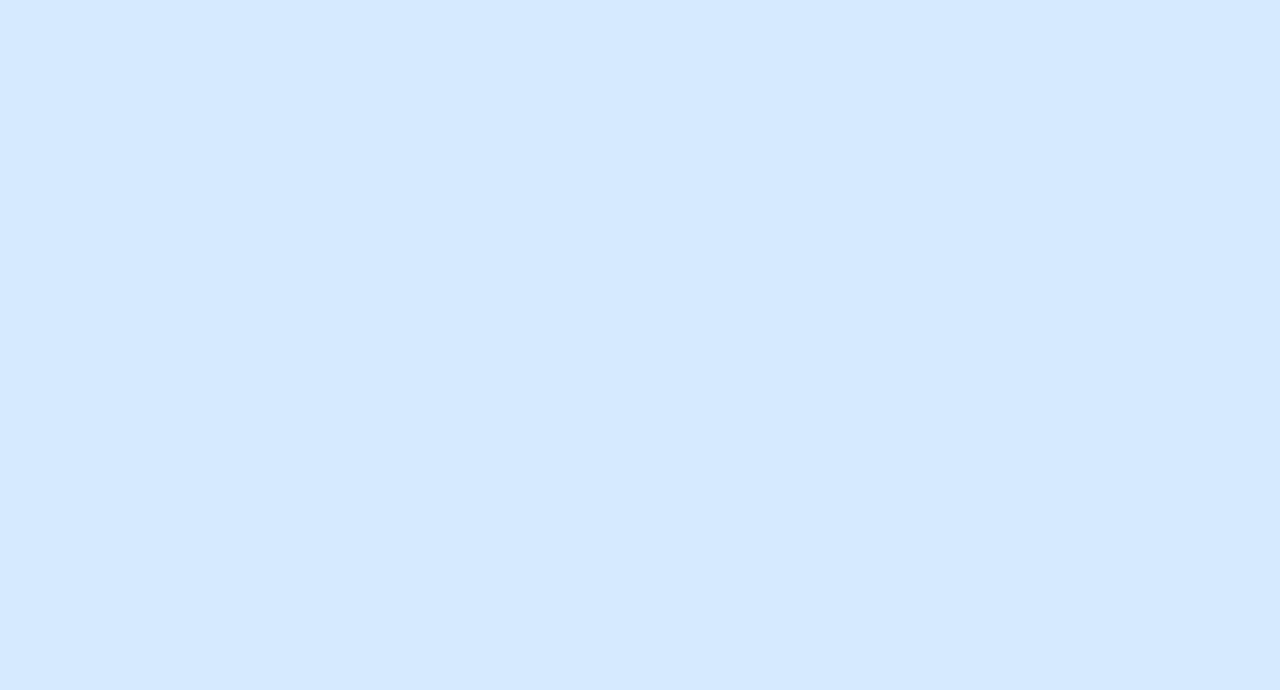
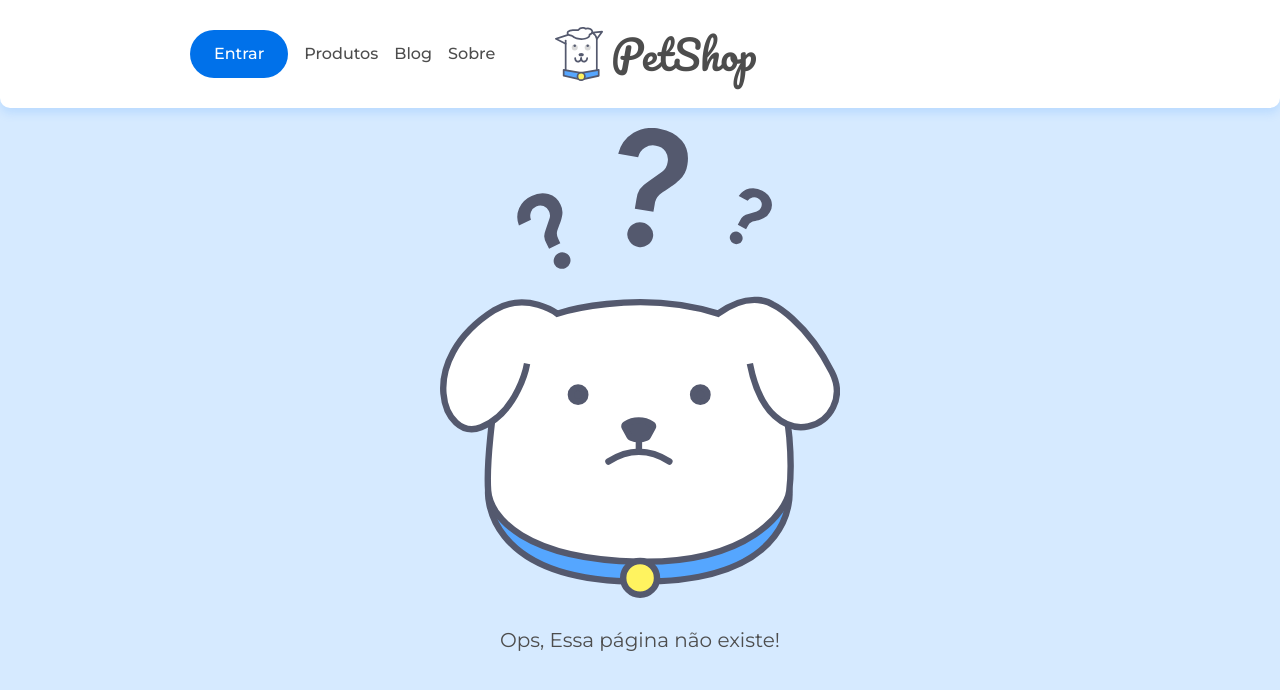
Before and after one commit to charlesmsfernandes/react-router, a React (Create React App) app: page /posts/1 in a window 1280 px wide. Shown: the top 690 px of the page. Built offline with nearby package versions, Linux system fonts and the light colour scheme.

Commit message:
Criação da rota 404 e do navbar.

```diff
--- a/jsconfig.json
+++ b/jsconfig.json
@@ -2,7 +2,9 @@
   "compilerOptions": {
     "baseUrl": "src",
     "paths": {
-      "pages": ["paginas"]
+      "paginas": ["paginas"],
+      "assets": ["assets"],
+      "components": ["components"]
     }
   },
   "exclude": ["node_modules"],
--- a/src/App.jsx
+++ b/src/App.jsx
@@ -3,11 +3,17 @@ import { BrowserRouter, Route, Switch } from 'react-router-dom';
 
 import Home from 'paginas/Home'
 import Sobre from 'paginas/Sobre'
-import './assets/css/base/base.css'
+import 'assets/css/base/base.css'
+import Pagina404 from 'paginas/Pagina404';
+import Cabecalho from 'components/Cabecalho';
 
 function App() {
   return (
     <BrowserRouter>
+      {/*
+        Colocando o Cabecalho antes do Switch, garante que ele sempre vai ser visivel
+      */}
+      <Cabecalho />
       {/*
         O Switch previne o funcionamento padrão de ficar procurar outra rotas parecidas
         caso ache a rota /sobre abre e não faz mais nada
@@ -19,6 +25,9 @@ function App() {
         <Route path='/sobre'>
           <Sobre />
         </Route>
+        <Route>
+          <Pagina404 />
+        </Route>
       </Switch>
     </BrowserRouter>
   )
--- /dev/null
+++ b/src/components/Cabecalho.jsx
@@ -0,0 +1,33 @@
+import React from 'react';
+import imagem from 'assets/img/doguito.svg';
+import 'assets/css/componentes/cabecalho.css'
+
+const Cabecalho = () => {
+  return (
+    <header className="cabecalho container">
+      <div className="menu-hamburger">
+        <span className="menu-hamburger__icone">
+        </span>
+      </div>
+      <div className="cabecalho-container">
+        <a href="/" className="flex flex--centro">
+          <img className="cabecalho__logo" src={imagem} alt="Logo Doguito"/>
+          <h1 className="cabecalho__titulo">PetShop</h1>
+        </a>
+      </div>
+
+      <nav className="menu-cabecalho">
+        <ul className="menu-itens">
+          <li><a href="#" className="menu-item menu-item--entrar">Entrar</a></li>
+          <li><a href="#" className="menu-item">Produtos</a></li>
+          <li><a href="/" className="menu-item">Blog</a></li>
+          <li><a href="/sobre" className="menu-item">Sobre</a></li>
+        </ul>
+
+      </nav>
+      <div className="menu-cabecalho-background"></div>
+    </header>
+  )
+}
+
+export default Cabecalho
--- /dev/null
+++ b/src/paginas/Pagina404.jsx
@@ -0,0 +1,14 @@
+import React from 'react'
+import imagem from "assets/img/doguito404.svg"
+import "assets/css/404.css"
+
+const Pagina404 = () => {
+  return (
+    <main className='container flex flex--centro flex--coluna'>
+      <img className='doguito-imagem' src={imagem} alt="Ilustração doguito" />
+      <p className='naoencontrado-texto'>Ops, Essa página não existe!</p>
+    </main>
+  )
+}
+
+export default Pagina404
```
Also changed, not shown: package.json (+4 -4 lines), 2 other files (tests, documents, lock files or other folders).
